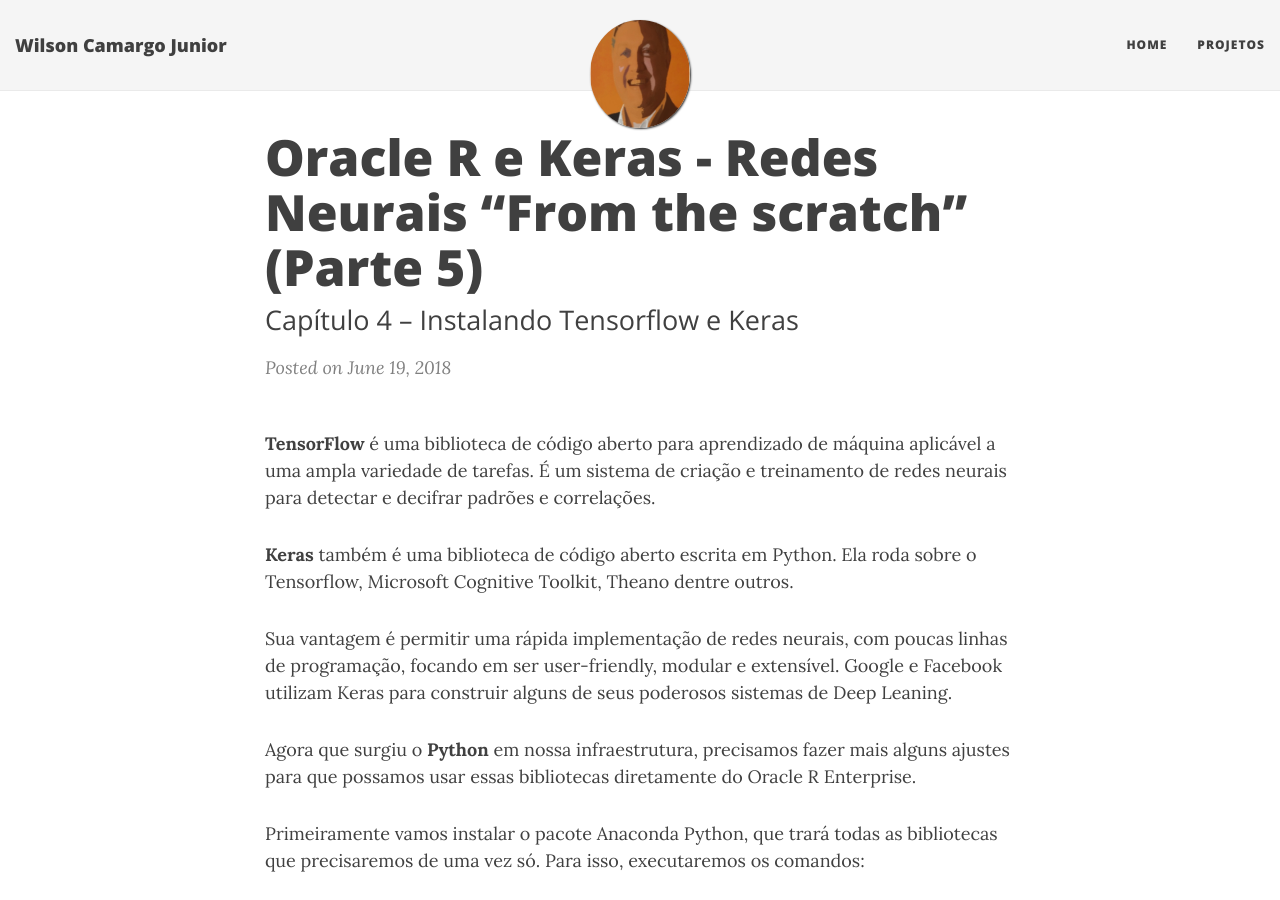
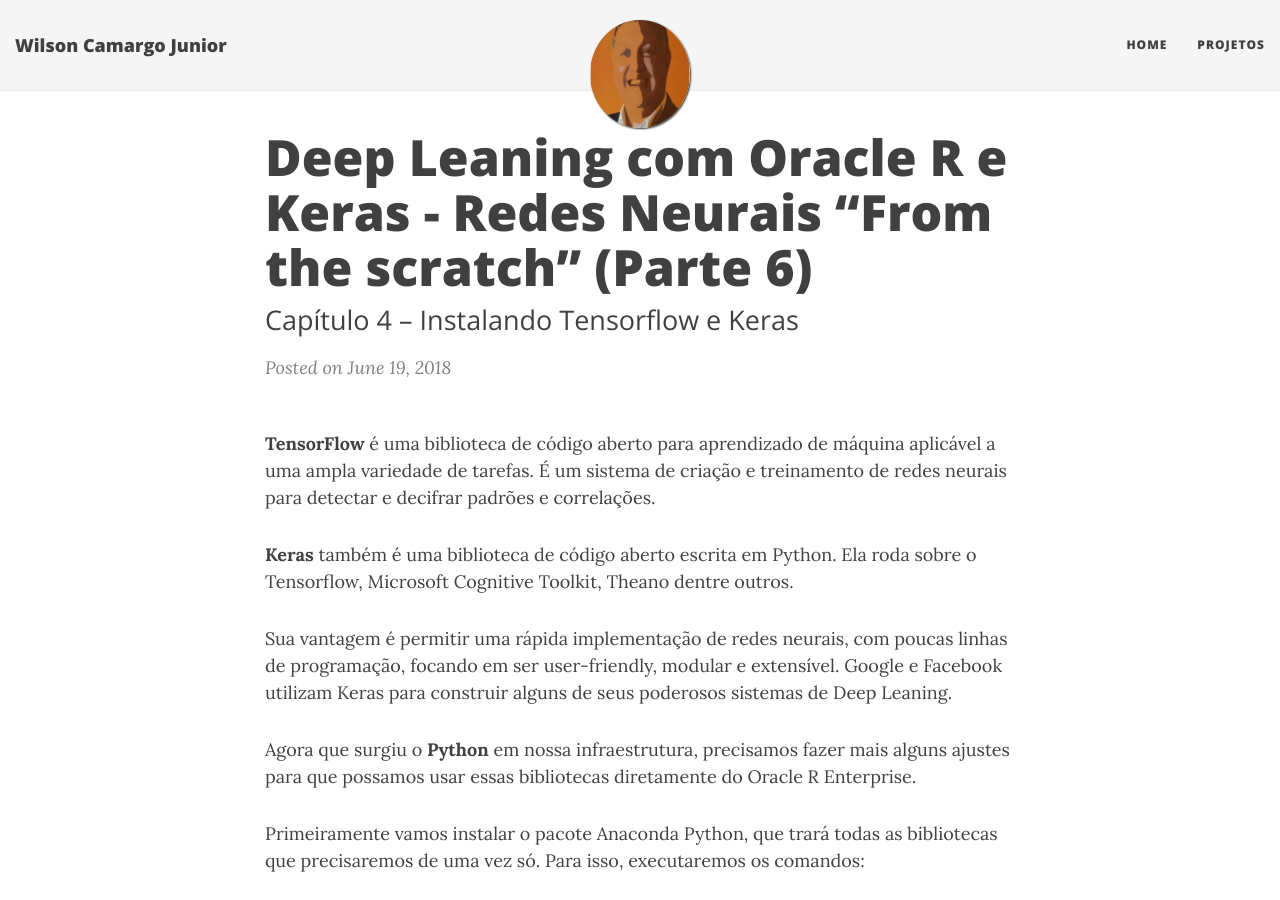
Before and after one commit to wilson-camargo-jr/teste, a Jekyll site: the page built from _posts/2018-06-19-ANN-ORE-P5.md, in a window 1280 px wide and 900 px high. Built offline with Jekyll 4.4.1, drawn with Linux system fonts in a browser that asks for light colours; nearby versions of some CDN libraries; comment, search, counter and statistics services are not loaded.

Commit message:
Update 2018-06-19-ANN-ORE-P5.md

```diff
--- a/_posts/2018-06-19-ANN-ORE-P5.md
+++ b/_posts/2018-06-19-ANN-ORE-P5.md
@@ -1,6 +1,6 @@
 ---
 layout: post
-title: Oracle R e Keras - Redes Neurais “From the scratch” (Parte 5)
+title: Deep Leaning com Oracle R e Keras - Redes Neurais “From the scratch” (Parte 6)
 subtitle: Capítulo 4 – Instalando Tensorflow e Keras
 ---
 
```
